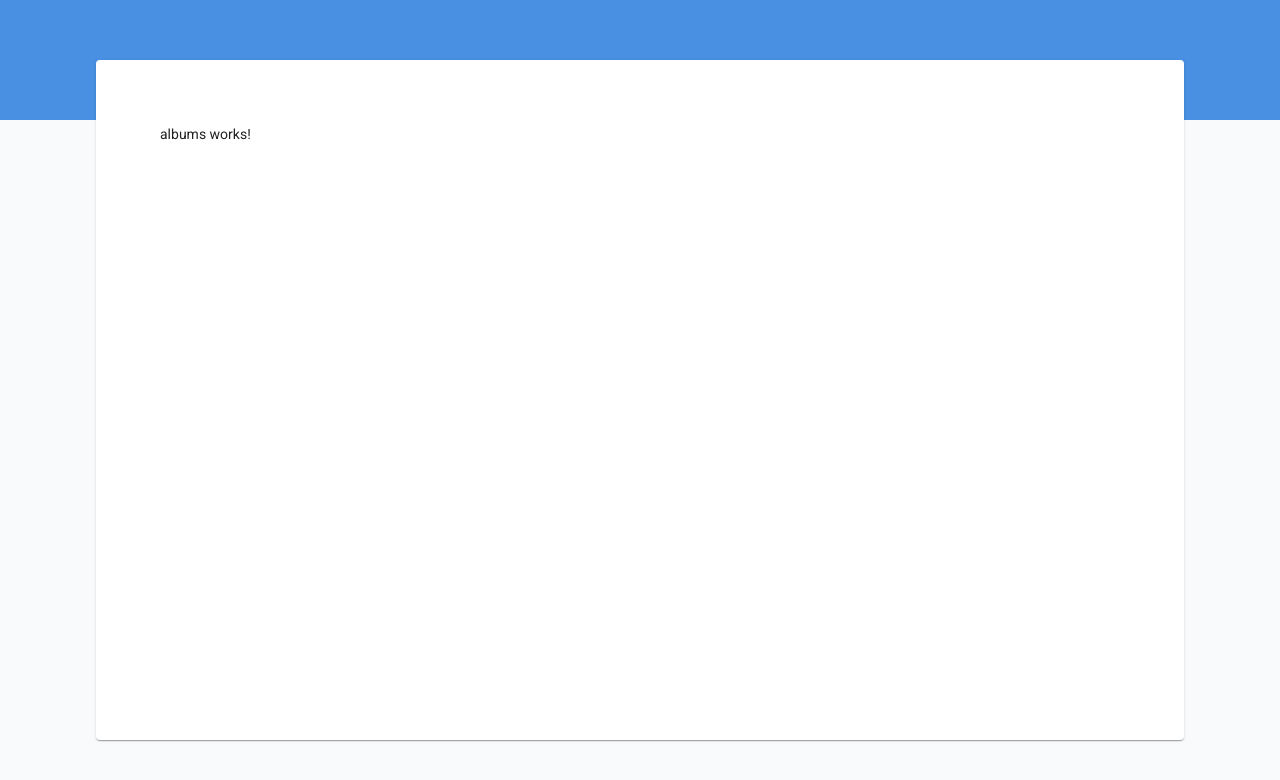
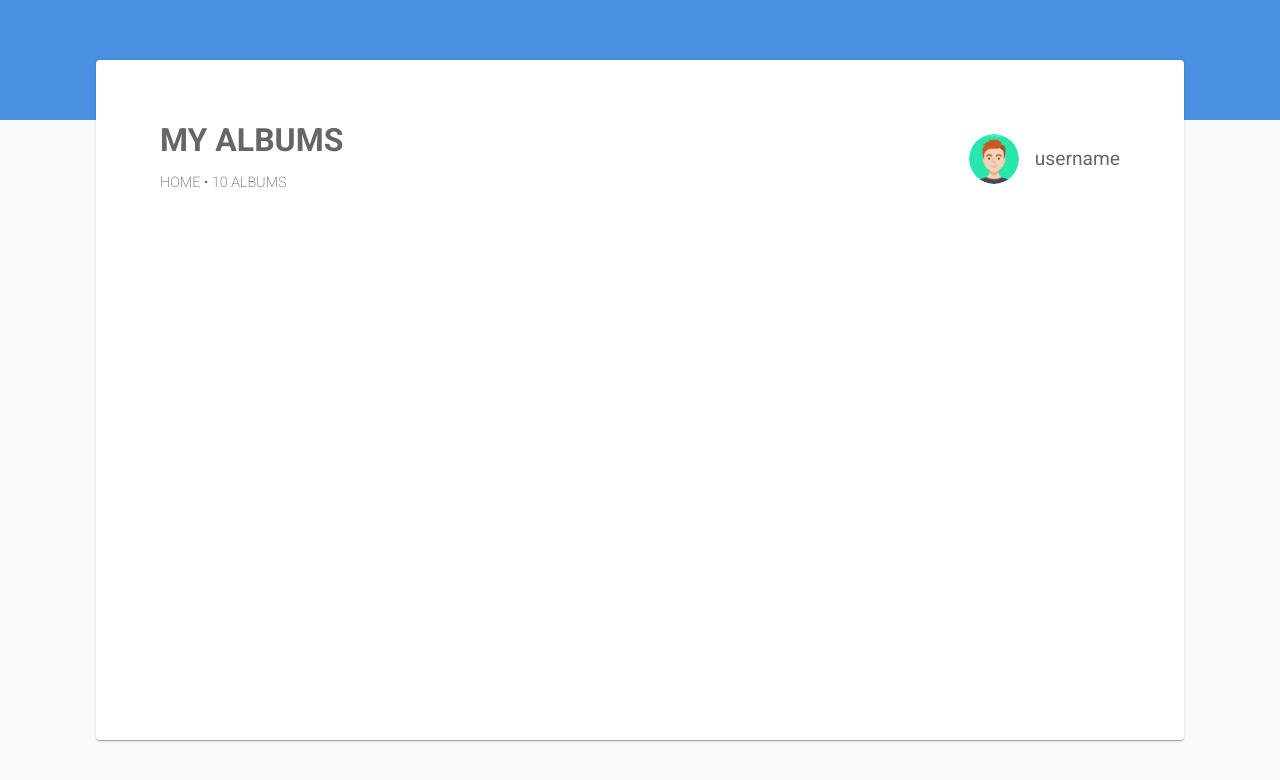
Before and after one commit to vilmarmjr/gallery, an Angular app: page /albums in a window 1280 px wide. Shown: the top 780 px of the page. Built offline with nearby package versions, Linux system fonts and the light colour scheme.

Commit message:
feat: add main header layout

```diff
--- a/src/app/app.module.ts
+++ b/src/app/app.module.ts
@@ -10,9 +10,10 @@
 import { MatInputModule } from '@angular/material/input';
 import { MainComponent } from './shared/layouts/main/main.component';
 import { AlbumsComponent } from './pages/albums/albums.component';
+import { MainHeaderComponent } from './shared/components/main-header/main-header.component';
 
 @NgModule({
-  declarations: [AppComponent, LoginComponent, MainComponent, AlbumsComponent],
+  declarations: [AppComponent, LoginComponent, MainComponent, AlbumsComponent, MainHeaderComponent],
   imports: [BrowserModule, AppRoutingModule, BrowserAnimationsModule, MatButtonModule, MatCardModule, MatInputModule],
   providers: [],
   bootstrap: [AppComponent]
--- a/src/app/pages/albums/albums.component.html
+++ b/src/app/pages/albums/albums.component.html
@@ -1 +1 @@
-<p>albums works!</p>
+<app-main-header></app-main-header>
--- /dev/null
+++ b/src/app/shared/components/main-header/main-header.component.html
@@ -0,0 +1,10 @@
+<header class="main-header-container">
+  <div>
+    <h1 class="title">MY ALBUMS</h1>
+    <span class="subtitle">HOME &bull; 10 ALBUMS</span>
+  </div>
+  <div class="user-details">
+    <img class="user-image" src="../../../../assets/images/user.svg" />
+    <span class="user-name">username</span>
+  </div>
+</header>
--- /dev/null
+++ b/src/app/shared/components/main-header/main-header.component.scss
@@ -0,0 +1,32 @@
+@import '../../../../assets/styles/colors.scss';
+
+.main-header-container {
+  display: flex;
+  justify-content: space-between;
+  align-items: center;
+  color: $text-color;
+
+  .title {
+    font-size: 2rem;
+    font-weight: 700;
+  }
+
+  .subtitle {
+    font-weight: 200;
+    font-size: 0.9rem;
+  }
+
+  .user-details {
+    display: flex;
+    align-items: center;
+
+    .user-image {
+      border-radius: 50%;
+    }
+
+    .user-name {
+      margin-left: 1rem;
+      font-size: 1.2rem;
+    }
+  }
+}
--- /dev/null
+++ b/src/app/shared/components/main-header/main-header.component.ts
@@ -0,0 +1,15 @@
+import { Component, OnInit } from '@angular/core';
+
+@Component({
+  selector: 'app-main-header',
+  templateUrl: './main-header.component.html',
+  styleUrls: ['./main-header.component.scss']
+})
+export class MainHeaderComponent implements OnInit {
+
+  constructor() { }
+
+  ngOnInit(): void {
+  }
+
+}
--- a/src/index.html
+++ b/src/index.html
@@ -1,14 +1,14 @@
-<!doctype html>
+<!DOCTYPE html>
 <html lang="en">
   <head>
-  <meta charset="utf-8">
+    <meta charset="utf-8" />
     <title>Gallery</title>
-  <base href="/">
-  <meta name="viewport" content="width=device-width, initial-scale=1">
-  <link rel="icon" type="image/x-icon" href="favicon.ico">
-  <link rel="preconnect" href="https://fonts.gstatic.com">
-  <link href="https://fonts.googleapis.com/css2?family=Roboto:wght@300;400;500&display=swap" rel="stylesheet">
-  <link href="https://fonts.googleapis.com/icon?family=Material+Icons" rel="stylesheet">
+    <base href="/" />
+    <meta name="viewport" content="width=device-width, initial-scale=1" />
+    <link rel="icon" type="image/x-icon" href="favicon.ico" />
+    <link rel="preconnect" href="https://fonts.gstatic.com" />
+    <link href="https://fonts.googleapis.com/css2?family=Roboto:wght@200;300;400;500;700&display=swap" rel="stylesheet" />
+    <link href="https://fonts.googleapis.com/icon?family=Material+Icons" rel="stylesheet" />
   </head>
   <body class="mat-typography">
     <app-root></app-root>
```
Also changed, not shown: src/assets/images/user.svg (added), 1 other file (tests, documents, lock files or other folders). Lines whose indentation alone changed are shown as unchanged.
